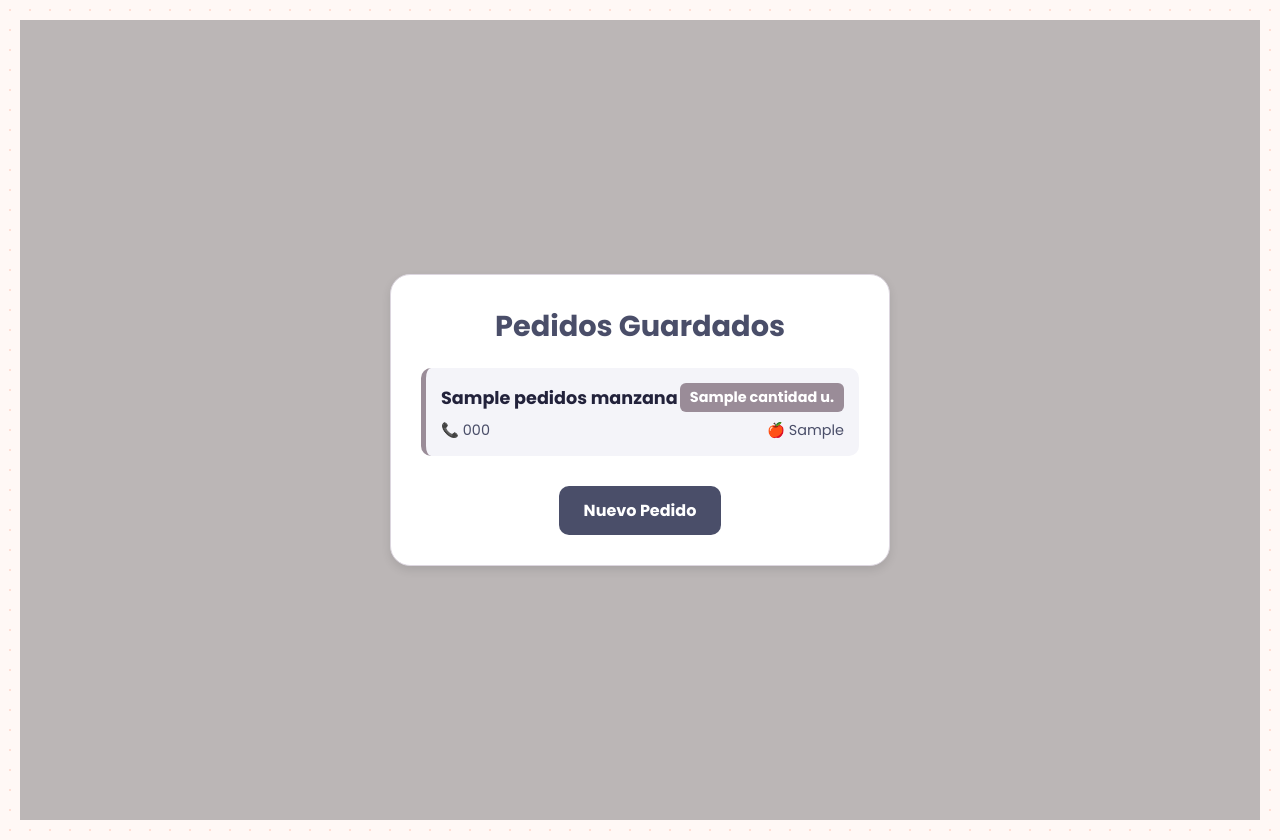
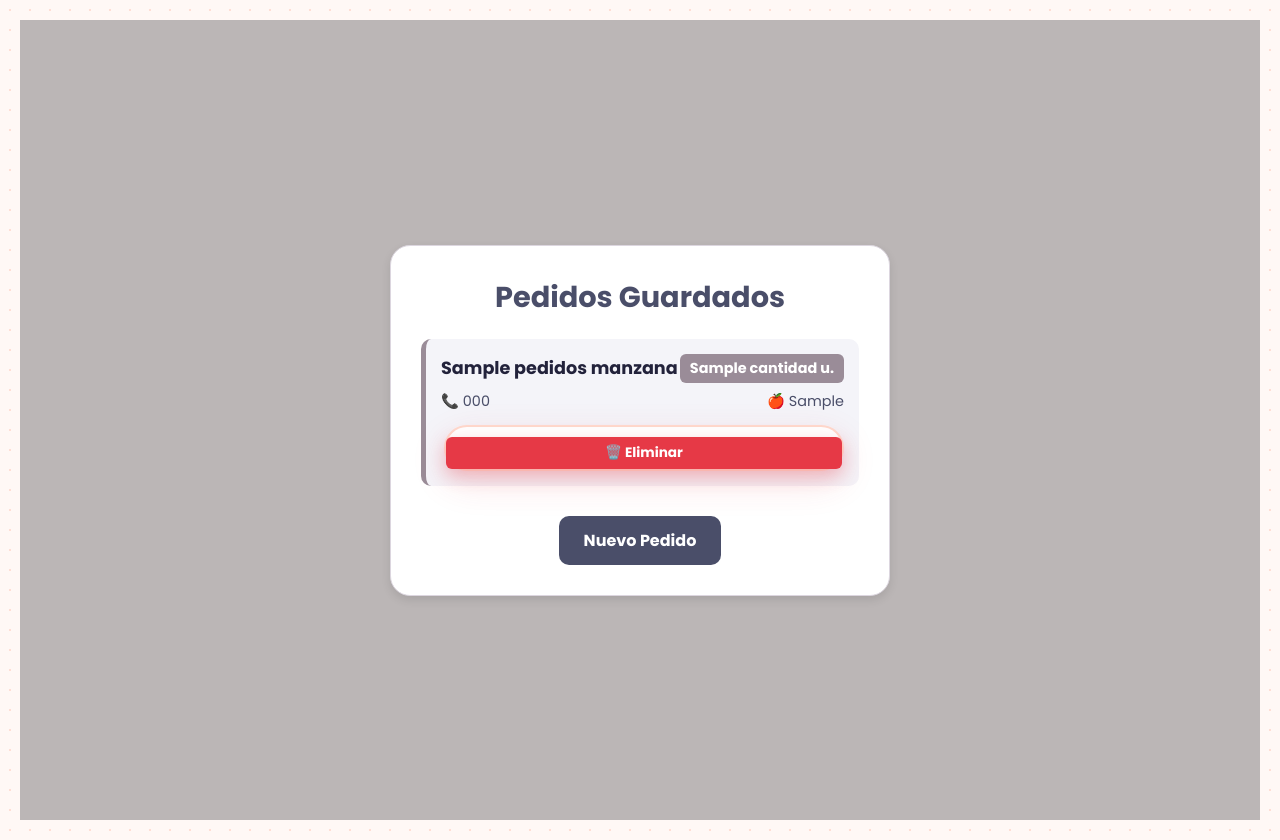
Before and after one commit to Usuario12qwas/Tienda-Python, a Flask app: page /panel in a window 1280 px wide. Run offline with Flask 3, Linux system fonts and the light colour scheme; a database or web service that is not in the repository returns one stand-in record (values such as "Sample title"); some libraries are stand-ins or nearby versions.

Commit message:
Update panel.html

```diff
--- a/templates/panel.html
+++ b/templates/panel.html
@@ -13,7 +13,7 @@
             min-height: 100vh;
             width: 100%;
             padding: 20px;
-            background-color: rgb(187, 182, 182); /* Fondo para que coincida con el resto */
+            background-color: rgb(187, 182, 182);
         }
     </style>
 </head>
@@ -41,6 +41,15 @@
                             <span>🍎 {{ pedido.tipo_manzana }}</span>
                         </div>
 
+                        <!-- Fila 3: Botón de Eliminar -->
+                        <div style="display: flex; justify-content: flex-end; margin-top: 5px;">
+                            <form action="/eliminar-pedido/{{ pedido.id }}" method="POST" style="margin: 0; padding: 0;" onsubmit="return confirm('¿Estás seguro de que quieres eliminar este pedido?');">
+                                <button type="submit" style="background: #e63946; color: white; border: none; padding: 6px 12px; border-radius: 6px; cursor: pointer; font-size: 0.85em; font-weight: bold;">
+                                    🗑️ Eliminar
+                                </button>
+                            </form>
+                        </div>
+
                     </li>
                 {% else %}
                     <p style="text-align: center; color: #b0a8b9;">No hay pedidos guardados aún.</p>
```
